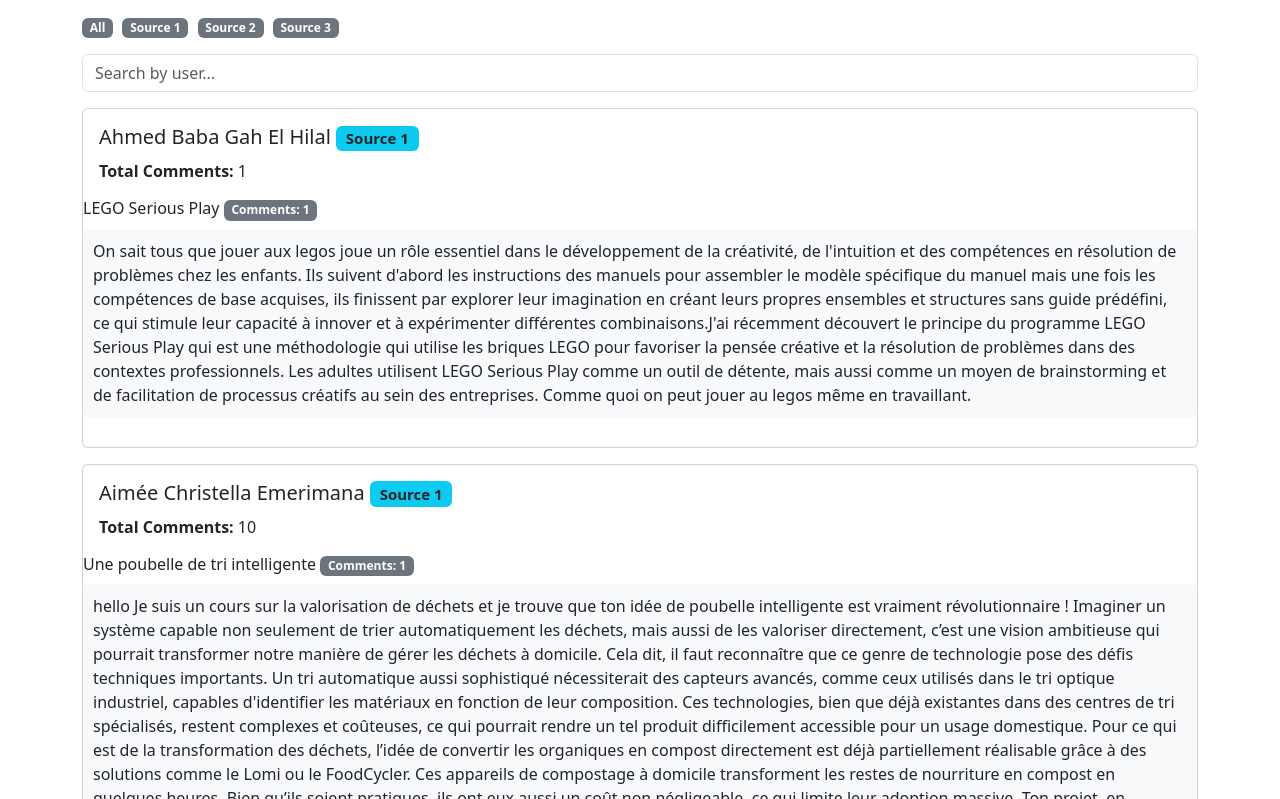
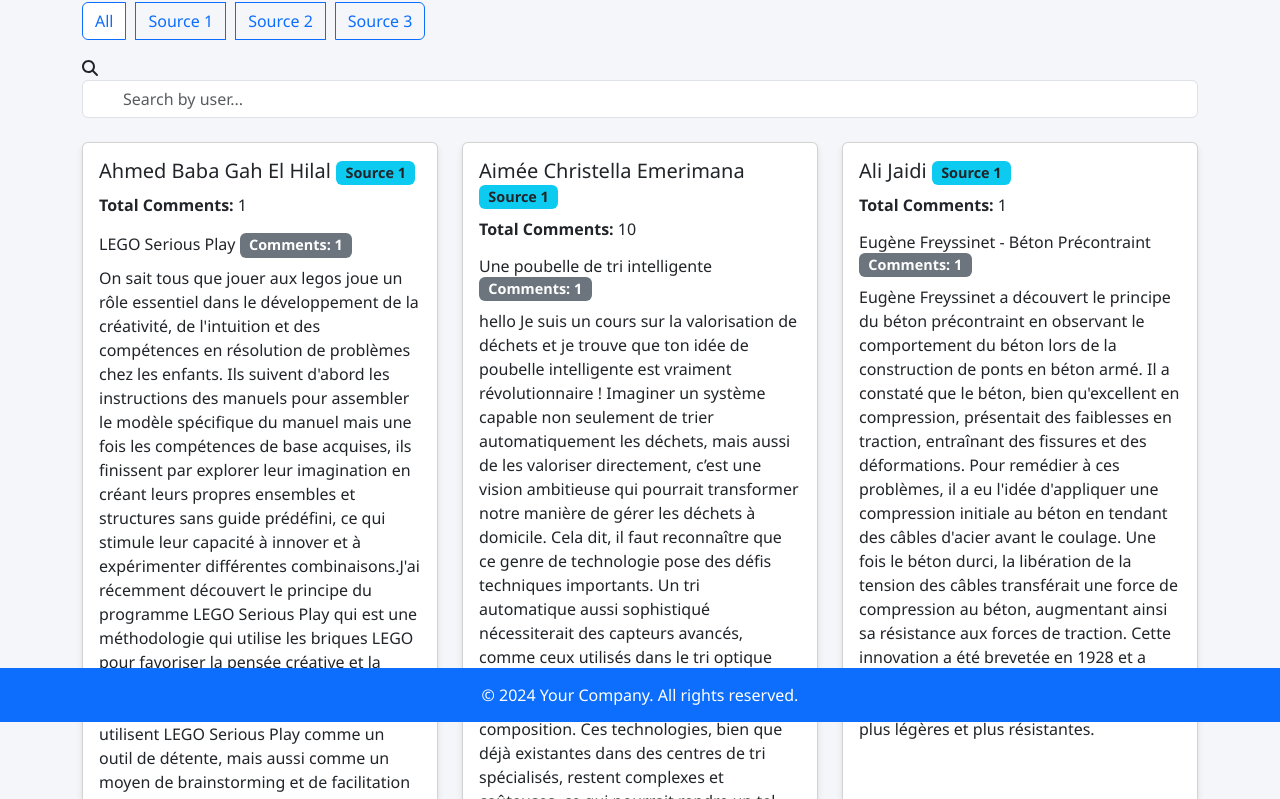
Before and after one commit to SaraBedd/comments, a plain HTML site: page index.html in a window 1280 px wide. Shown: the part 78-877 px from the top of the page. Drawn offline with nearby package versions, Linux system fonts and the light colour scheme.

Commit message:
Update index.html

```diff
--- a/index.html
+++ b/index.html
@@ -5,74 +5,136 @@
     <title>User Comments Dashboard</title>
     <!-- Bootstrap CSS for responsive design -->
     <link href="https://cdn.jsdelivr.net/npm/bootstrap@5.3.0/dist/css/bootstrap.min.css" rel="stylesheet">
+    <!-- Font Awesome for Icons -->
+    <link href="https://cdnjs.cloudflare.com/ajax/libs/font-awesome/6.4.0/css/all.min.css" rel="stylesheet">
     <style>
         body {
-            padding: 20px;
+            padding: 0;
+            margin: 0;
+            font-family: 'Segoe UI', Tahoma, Geneva, Verdana, sans-serif;
+            background-color: #f4f6f9;
         }
-        .tag {
-            margin-right: 5px;
-            cursor: pointer;
+        .navbar {
+            background-color: #0d6efd;
         }
-        .tag.active {
+        .navbar-brand {
+            color: #fff !important;
+            font-weight: bold;
+        }
+        .tag-button {
+            margin-right: 10px;
+        }
+        .tag-button.active {
+            background-color: #fff !important;
+            color: #0d6efd !important;
+            border: 1px solid #0d6efd;
+        }
+        .search-bar {
+            position: relative;
+        }
+        .search-bar i {
+            position: absolute;
+            top: 50%;
+            left: 15px;
+            transform: translateY(-50%);
+            color: #6c757d;
+        }
+        .search-input {
+            padding-left: 40px;
+        }
+        .comment-card {
+            box-shadow: 0 4px 6px rgba(0,0,0,0.1);
+            transition: transform 0.2s;
+        }
+        .comment-card:hover {
+            transform: translateY(-5px);
+        }
+        .badge-source {
+            font-size: 0.9rem;
+        }
+        .footer {
             background-color: #0d6efd;
-            color: white;
+            color: #fff;
+            padding: 15px 0;
+            position: fixed;
+            width: 100%;
+            bottom: 0;
         }
-        .comment {
-            background-color: #f8f9fa;
-            padding: 10px;
-            border-radius: 5px;
-            margin-bottom: 10px;
-        }
-        .forum-section {
-            margin-bottom: 20px;
+        @media (max-width: 576px) {
+            .search-bar {
+                margin-top: 15px;
+            }
+            .footer {
+                position: static;
+            }
         }
     </style>
 </head>
 <body>
-    <div class="container">
-        <h1 class="mb-4">User Comments Dashboard</h1>
+    <!-- Navigation Bar -->
+    <nav class="navbar navbar-expand-lg">
+        <div class="container-fluid">
+            <a class="navbar-brand" href="#">Comments Dashboard</a>
+        </div>
+    </nav>
 
-        <!-- Tags for Filtering Sources -->
-        <div class="mb-3">
-            <span class="badge bg-secondary tag active" data-source="All">All</span>
-            <span class="badge bg-secondary tag" data-source="Source 1">Source 1</span>
-            <span class="badge bg-secondary tag" data-source="Source 2">Source 2</span>
-            <span class="badge bg-secondary tag" data-source="Source 3">Source 3</span>
-        </div>
-
-        <!-- Search Bar -->
-        <div class="mb-3">
-            <input type="text" id="search" class="form-control" placeholder="Search by user..." onkeyup="filterUsers()">
+    <div class="container mt-4 mb-5">
+        <div class="row">
+            <!-- Filter Buttons -->
+            <div class="col-12 mb-3">
+                <div class="btn-group" role="group" aria-label="Filter Tags">
+                    <button type="button" class="btn btn-outline-primary tag-button active" data-source="All">All</button>
+                    <button type="button" class="btn btn-outline-primary tag-button" data-source="Source 1">Source 1</button>
+                    <button type="button" class="btn btn-outline-primary tag-button" data-source="Source 2">Source 2</button>
+                    <button type="button" class="btn btn-outline-primary tag-button" data-source="Source 3">Source 3</button>
+                </div>
+            </div>
+            <!-- Search Bar -->
+            <div class="col-12 mb-4">
+                <div class="search-bar">
+                    <i class="fas fa-search"></i>
+                    <input type="text" id="search" class="form-control search-input" placeholder="Search by user..." onkeyup="filterUsers()">
+                </div>
+            </div>
         </div>
 
         <!-- Search Results -->
-        <div id="results"></div>
+        <div id="results" class="row"></div>
     </div>
+
+    <!-- Footer -->
+    <footer class="footer text-center">
+        <div class="container">
+            <span>&copy; 2024 Your Company. All rights reserved.</span>
+        </div>
+    </footer>
 
     <!-- Bootstrap JS and dependencies -->
     <script src="https://cdn.jsdelivr.net/npm/bootstrap@5.3.0/dist/js/bootstrap.bundle.min.js"></script>
+    <!-- Font Awesome for Icons -->
+    <script src="https://cdnjs.cloudflare.com/ajax/libs/font-awesome/6.4.0/js/all.min.js"></script>
 
     <!-- Main JavaScript -->
     <script>
-        // Variable pour stocker toutes les données utilisateurs
+        // Array to hold all user data
         let allData = [];
         const sources = ['utilisateurs1.json', 'utilisateurs2.json', 'utilisateurs3.json'];
-        let activeSource = 'All'; // Source active par défaut
+        let activeSource = 'All'; // Default to 'All'
 
-        // Charger toutes les données JSON au chargement de la page
+        // Fetch all JSON data on page load
         window.onload = function() {
             loadAllJSON();
             setupTags();
         }
 
-        // Fonction pour charger tous les fichiers JSON
+        // Function to load all JSON files
         async function loadAllJSON() {
             try {
                 const baseUrl = window.location.origin + window.location.pathname;
                 const promises = sources.map((source, index) => fetch(source)
                     .then(response => {
                         if (!response.ok) {
-                            throw new Error(`Erreur HTTP! Statut: ${response.status} pour ${source}`);
+                            throw new Error(`HTTP error! Status: ${response.status} for ${source}`);
                         }
                         return response.json();
                     })
@@ -87,42 +149,44 @@
                 await Promise.all(promises);
                 displayResults(filterData());
             } catch (error) {
-                console.error('Erreur lors du chargement des fichiers JSON:', error);
+                console.error('Error loading JSON files:', error);
                 document.getElementById('results').innerHTML = `
                     <div class="alert alert-danger">
-                        <strong>Erreur lors du chargement des données:</strong> ${error.message}
+                        <strong>Error loading data:</strong> ${error.message}
                     </div>
                 `;
             }
         }
 
-        // Fonction pour configurer les événements de clic sur les tags
+        // Function to set up tag click events
         function setupTags() {
-            const tags = document.querySelectorAll('.tag');
+            const tags = document.querySelectorAll('.tag-button');
             tags.forEach(tag => {
                 tag.addEventListener('click', function() {
                     const source = this.getAttribute('data-source');
 
-                    // Désactiver tous les tags
+                    // Remove active class from all tags
                     tags.forEach(t => {
                         t.classList.remove('active');
-                        t.classList.add('bg-secondary');
+                        t.classList.remove('bg-white');
+                        t.classList.add('btn-outline-primary');
                     });
 
-                    // Activer le tag cliqué
+                    // Add active class to the clicked tag
                     this.classList.add('active');
-                    this.classList.remove('bg-secondary');
+                    this.classList.remove('btn-outline-primary');
+                    this.classList.add('btn-primary');
 
-                    // Mettre à jour la source active
+                    // Update the active source
                     activeSource = source;
 
-                    // Filtrer et afficher les utilisateurs
+                    // Filter and display the results
                     displayResults(filterData());
                 });
             });
         }
 
-        // Fonction pour filtrer les données en fonction de la source active et de la recherche
+        // Function to filter data based on active source and search query
         function filterData() {
             const query = document.getElementById('search').value.toLowerCase();
             if (activeSource === 'All') {
@@ -134,41 +198,45 @@
             }
         }
 
-        // Fonction pour afficher les résultats filtrés
+        // Function to display the filtered results
         function displayResults(data) {
             const resultsDiv = document.getElementById('results');
             resultsDiv.innerHTML = '';
 
             if (data.length === 0) {
-                resultsDiv.innerHTML = '<div class="alert alert-warning">No users found.</div>';
+                resultsDiv.innerHTML = '<div class="col-12"><div class="alert alert-warning text-center">No users found.</div></div>';
                 return;
             }
 
             data.forEach(user => {
                 const userCard = document.createElement('div');
-                userCard.className = 'card mb-3';
+                userCard.className = 'col-md-6 col-lg-4 mb-4';
                 userCard.innerHTML = `
-                    <div class="card-body">
-                        <h5 class="card-title">${user.utilisateur} <span class="badge bg-info text-dark">${user.source}</span></h5>
-                        <p class="card-text"><strong>Total Comments:</strong> ${user.total_des_commentaires}</p>
+                    <div class="card comment-card h-100">
+                        <div class="card-body">
+                            <h5 class="card-title">${user.utilisateur} <span class="badge bg-info text-dark badge-source">${user.source}</span></h5>
+                            <p class="card-text"><strong>Total Comments:</strong> ${user.total_des_commentaires}</p>
                 `;
 
                 user.forums.forEach(forum => {
-                    const forumDiv = document.createElement('div');
-                    forumDiv.className = 'forum-section';
-                    forumDiv.innerHTML = `
-                        <h6>${forum.titre_du_forum} <span class="badge bg-secondary">Comments: ${forum.nbre_de_commentaires}</span></h6>
+                    const forumSection = document.createElement('div');
+                    forumSection.className = 'forum-section';
+                    forumSection.innerHTML = `
+                        <h6>${forum.titre_du_forum} <span class="badge bg-secondary badge-source">Comments: ${forum.nbre_de_commentaires}</span></h6>
                     `;
                     forum.commentaires.forEach(comment => {
                         const commentDiv = document.createElement('div');
                         commentDiv.className = 'comment';
                         commentDiv.textContent = comment;
-                        forumDiv.appendChild(commentDiv);
+                        forumSection.appendChild(commentDiv);
                     });
-                    userCard.appendChild(forumDiv);
+                    userCard.querySelector('.card-body').appendChild(forumSection);
                 });
 
-                userCard.innerHTML += '</div>';
+                userCard.innerHTML += `
+                        </div>
+                    </div>
+                `;
                 resultsDiv.appendChild(userCard);
             });
         }
```
